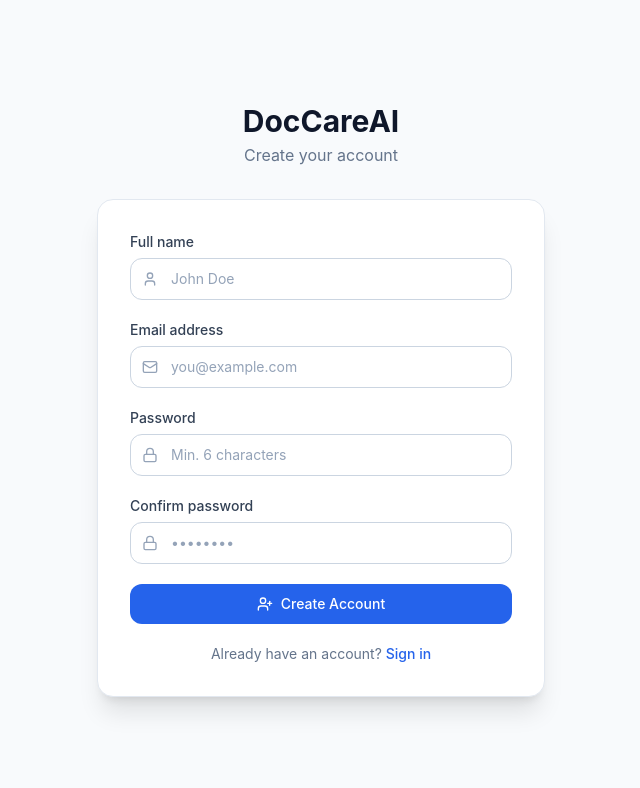
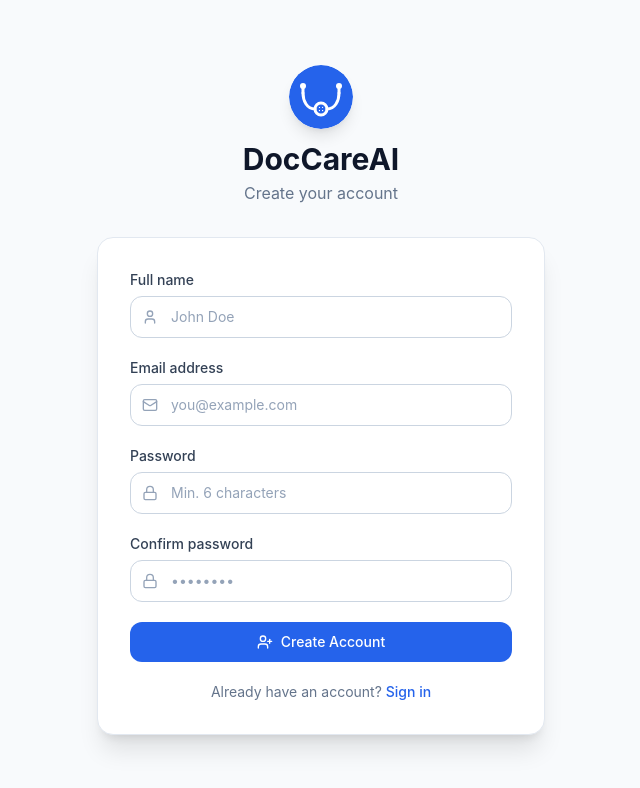
Before and after one commit to nive271628-svg/medicalbox, a React (Vite) app: page /signup in a window 1280 px wide. Shown: the top 788 px of the page, without its empty margins (319-959 px from the left). Built offline with nearby package versions, Linux system fonts and the light colour scheme; no server answers.

Commit message:
feat: use stethoscope logo across Login, Signup and Navbar

```diff
--- a/src/components/Auth/Login.jsx
+++ b/src/components/Auth/Login.jsx
@@ -52,6 +52,9 @@ export default function Login() {
 
         {/* Logo */}
         <div className="text-center mb-6 sm:mb-8">
+          <div className="inline-flex items-center justify-center w-16 h-16 rounded-full overflow-hidden mb-3 shadow-lg">
+            <img src="/doccare.svg" alt="DocCareAI" className="w-full h-full" />
+          </div>
           <h1 className="text-2xl sm:text-3xl font-bold text-slate-900 dark:text-white">DocCareAI</h1>
           <p className="text-slate-500 dark:text-slate-400 mt-1 text-sm sm:text-base">Sign in to your account</p>
         </div>
--- a/src/components/Auth/Signup.jsx
+++ b/src/components/Auth/Signup.jsx
@@ -47,6 +47,9 @@ export default function Signup() {
 
         {/* Logo */}
         <div className="text-center mb-6 sm:mb-8">
+          <div className="inline-flex items-center justify-center w-16 h-16 rounded-full overflow-hidden mb-3 shadow-lg">
+            <img src="/doccare.svg" alt="DocCareAI" className="w-full h-full" />
+          </div>
           <h1 className="text-2xl sm:text-3xl font-bold text-slate-900 dark:text-white">DocCareAI</h1>
           <p className="text-slate-500 dark:text-slate-400 mt-1 text-sm sm:text-base">Create your account</p>
         </div>
--- a/src/components/Layout/Navbar.jsx
+++ b/src/components/Layout/Navbar.jsx
@@ -1,6 +1,6 @@
 import React, { useState } from 'react'
 import { useNavigate } from 'react-router-dom'
-import { LogOut, ChevronDown, Menu, Sparkles } from 'lucide-react'
+import { LogOut, ChevronDown, Menu } from 'lucide-react'
 import { useAuth } from '../../context/AuthContext'
 import ThemeToggle from './ThemeToggle'
 
@@ -35,8 +35,8 @@ export default function Navbar({ onMenuToggle }) {
           <Menu className="w-5 h-5" />
         </button>
         <div className="flex items-center gap-2">
-          <div className="w-8 h-8 rounded-lg bg-blue-600 flex items-center justify-center flex-shrink-0">
-            <Sparkles className="w-4 h-4 text-white" />
+          <div className="w-8 h-8 rounded-full overflow-hidden flex-shrink-0 shadow">
+            <img src="/doccare.svg" alt="DocCareAI" className="w-full h-full" />
           </div>
           <span className="font-semibold text-slate-900 dark:text-white text-sm sm:text-base">
             DocCareAI
```
